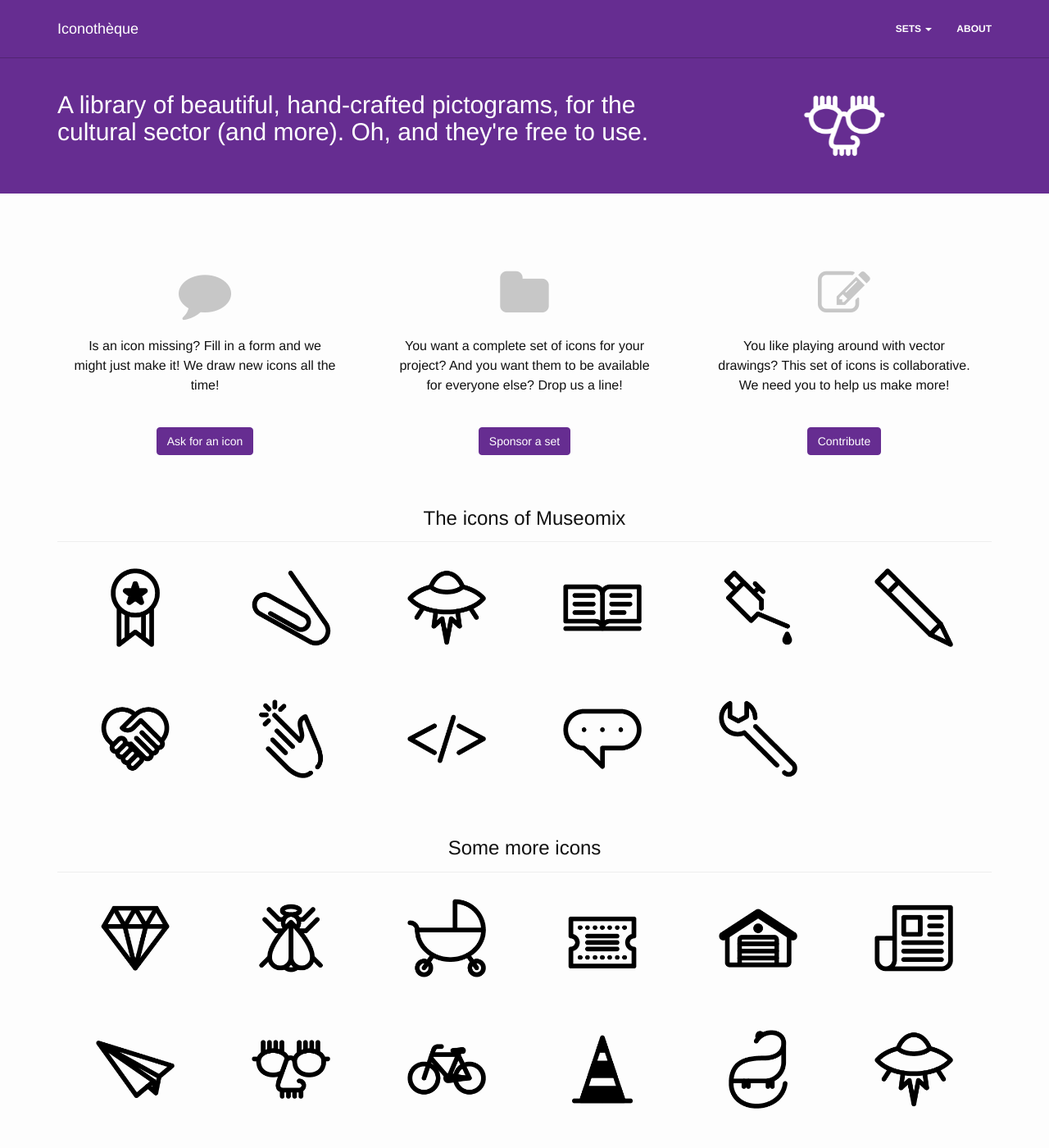
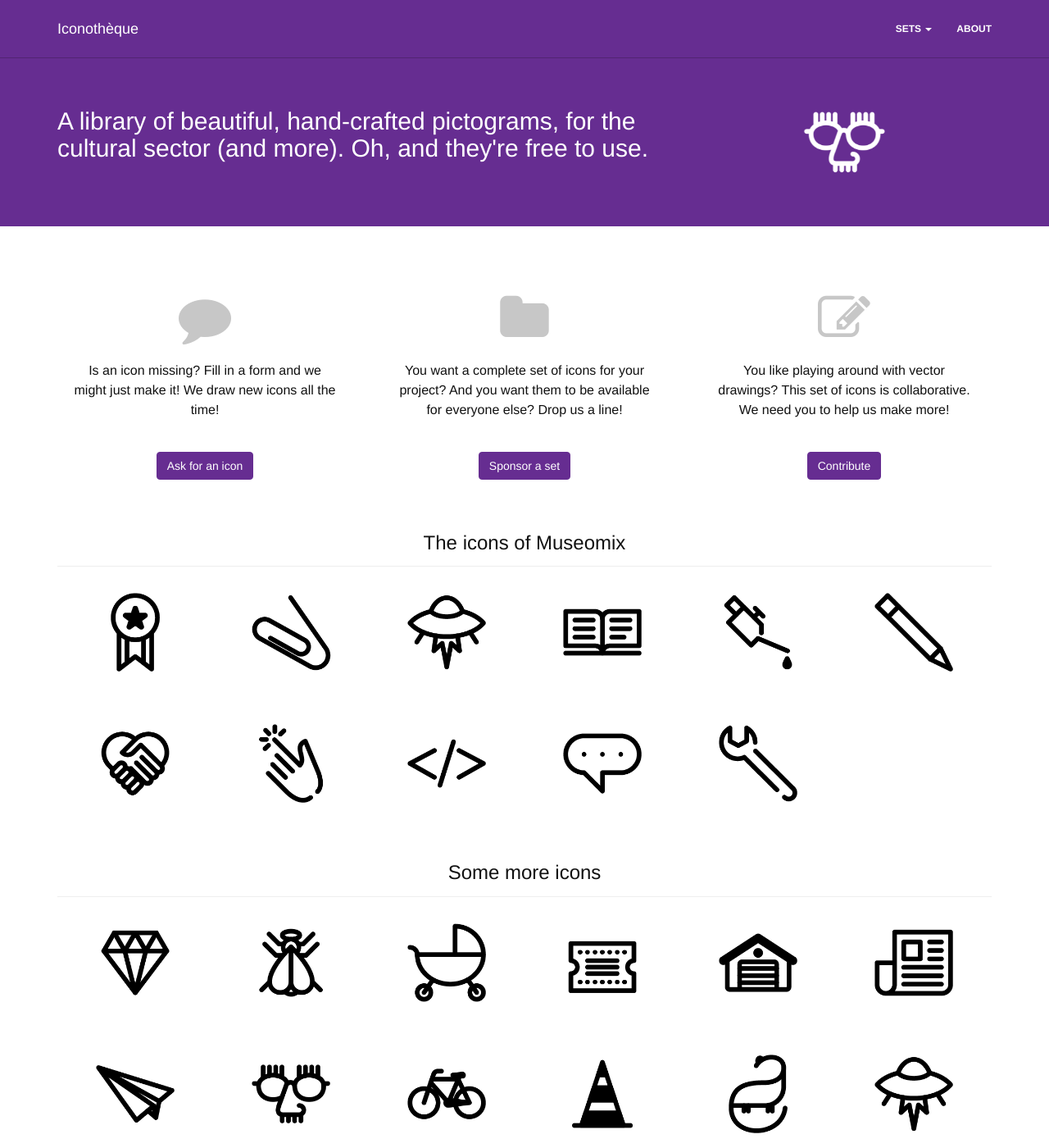
Before and after one commit to TinkTankMTL/icon-set, a Jekyll site: the page built from index.html, in a window 1280 px wide and 1400 px high. Shown: the whole window at 82% size. Built offline with Jekyll 4.4.1, drawn with Linux system fonts in a browser that asks for light colours; nearby versions of some CDN libraries.

Commit message:
small changes

```diff
--- a/_includes/cta.html
+++ b/_includes/cta.html
@@ -1,6 +1,6 @@
 <div class="row">
   {% for co in site.cta %}
-    <div class="col-md-4">
+    <div class="col-sm-4">
       <div class="cta">
         <i class="fa fa-{{ co.icon }} fa-4x"></i>
         <p>{{ co.text }}</p>
--- a/css/style.css
+++ b/css/style.css
@@ -1,4 +1,10 @@
 
+body {
+    background-color: #512473;
+}
+.page-content {
+    background-color: white;
+}
 h1 {
     font-size: 24px;
     margin-top: 40px;
@@ -62,10 +68,13 @@
     transition-delay: initial, initial;
 }
 .page-content {
-    margin-top: 40px;
+    padding-top: 60px;
+    padding-bottom: 60px;
 }
 .welcome {
     background-color: #662D91;
+    padding-top: 20px;
+    padding-bottom: 20px;
     margin-top: 70px;
     border-top: 1px solid #512473;
     color: white;
```
